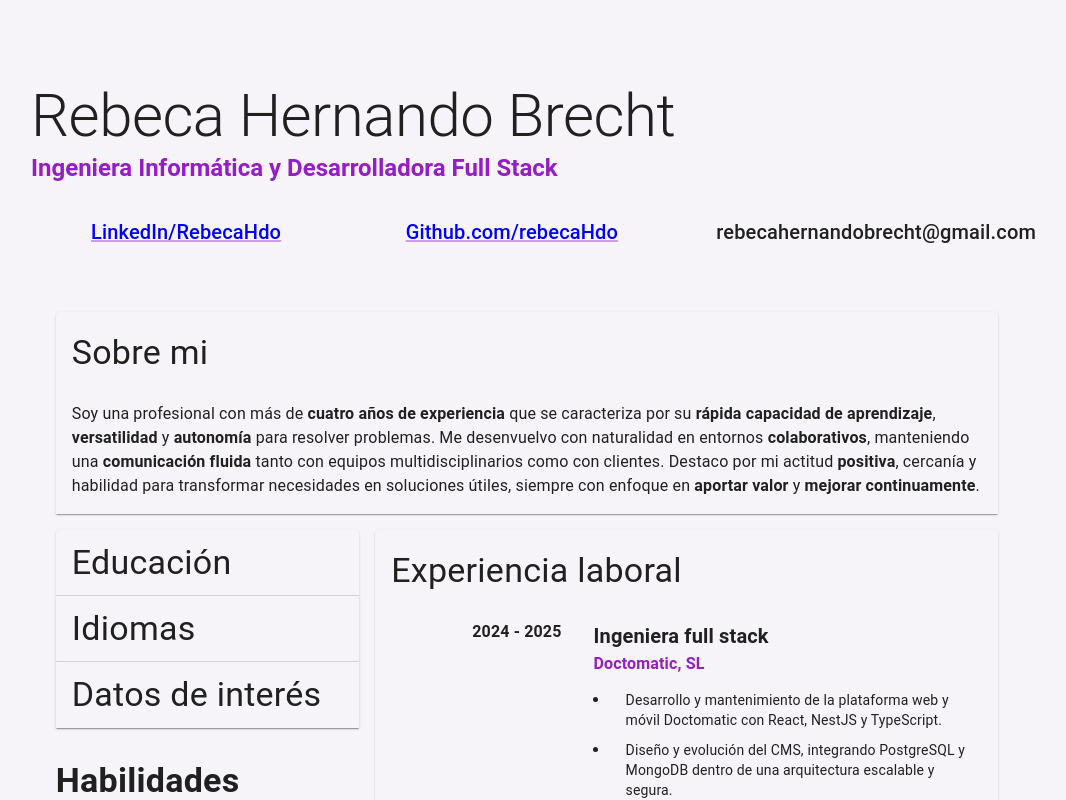
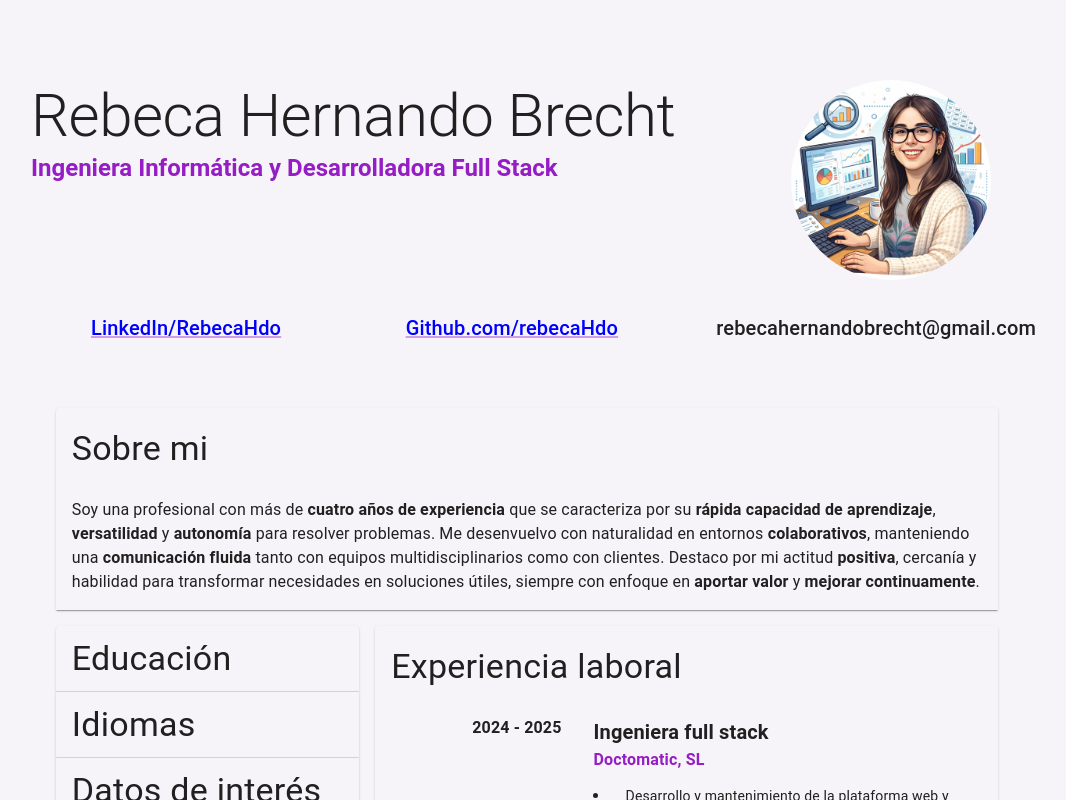
Before and after one commit to RebecaHdo/myCv, a React (Vite) app in the folder front/: page / in a window 1280 px wide. Shown: the top 800 px of the page, without its empty margins (113-1179 px from the left). Built offline with nearby package versions, Linux system fonts and the light colour scheme; some icons are missing.

Commit message:
add avatar

```diff
--- a/front/src/components/cv/Header.tsx
+++ b/front/src/components/cv/Header.tsx
@@ -1,18 +1,46 @@
-import { Box, Grid, Link, Typography } from "@mui/material";
+import { Avatar, Box, Grid, Link, Typography, useTheme  } from "@mui/material";
 import MailIcon from '@mui/icons-material/Mail';
 import LinkedInIcon from '@mui/icons-material/LinkedIn';
 import GitHubIcon from '@mui/icons-material/GitHub';
 import ResponsiveH6 from "./ResponsiveH6";
 
 export default function Header() {
+
+  const theme = useTheme();
+
   return (
     <Box>
+
+      <Box
+        display="flex"
+        flexDirection={{ xs: "column", sm: "row" }}
+        justifyContent="space-between"
+        alignItems={{ xs: "center", sm: "flex-start" }}
+        gap={4}
+        paddingRight={4}
+      >
+
+        <Box textAlign={{ xs: "center", sm: "left" }}>
           <Typography variant="h2">
             Rebeca Hernando Brecht
           </Typography>
           <Typography variant="h5" color="primary" fontWeight="bold">
             Ingeniera Informática y Desarrolladora Full Stack
           </Typography>
+        </Box>
+
+        <Avatar
+          alt="Rebeca Hernando"
+          src="/static/images/avatar.png"
+          sx={{
+            width: { xs: 150, sm: 200 },
+            height: { xs: 150, sm: 200 },
+            bgcolor: theme.palette.primary.main,
+            fontSize: { xs: 60, sm: 80 },
+            mt: { xs: 2, sm: 0 },
+          }}
+        />
+      </Box>
 
       <Grid container sx={{ p: "2em" }} spacing={2}>
         <Grid size={{ xs: 12, md: 4 }}>
```
Also changed, not shown: front/static/images/avatar.png (added). Lines whose indentation alone changed are shown as unchanged.
